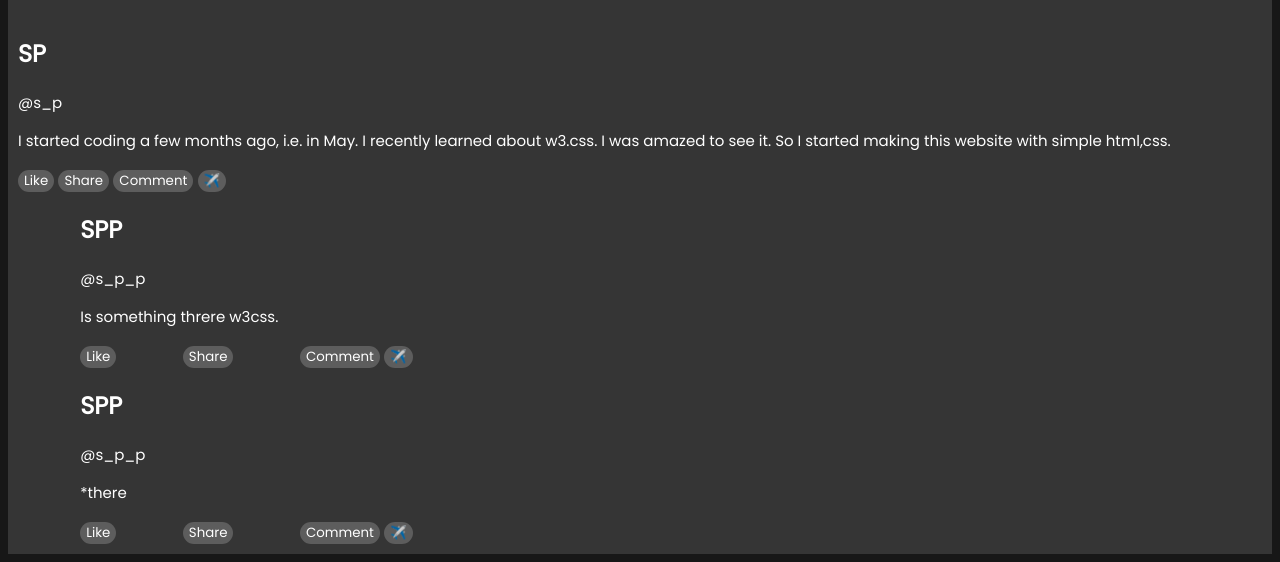
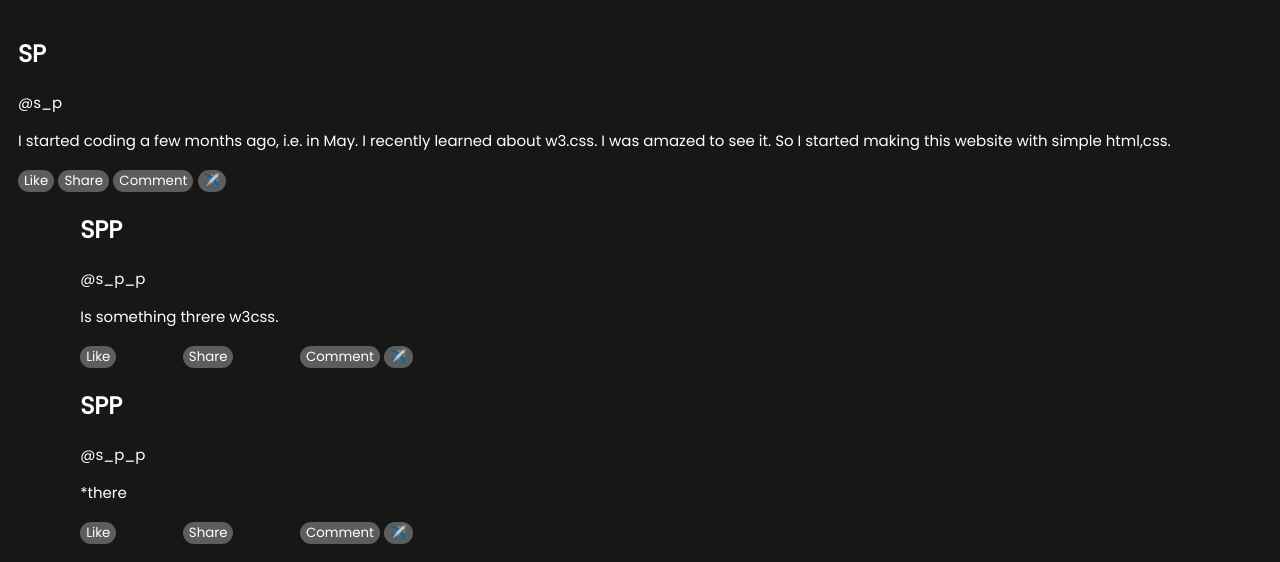
Before and after one commit to subhransu14112008/blog.github.io, a plain HTML site: page index.html in a window 1280 px wide. Shown: the part 276-838 px from the top of the page. Drawn offline with Linux system fonts and the dark colour scheme.

Commit message:
Update index.html

```diff
--- a/index.html
+++ b/index.html
@@ -122,7 +122,7 @@ background-color: rgb(23,23,23);
 color: white;
 }
 .concq {
-background-color: rgb(53,53,53);
+background-color: rgb(23,23,23);
 color: white;
   display: table-cell;
 }
```
